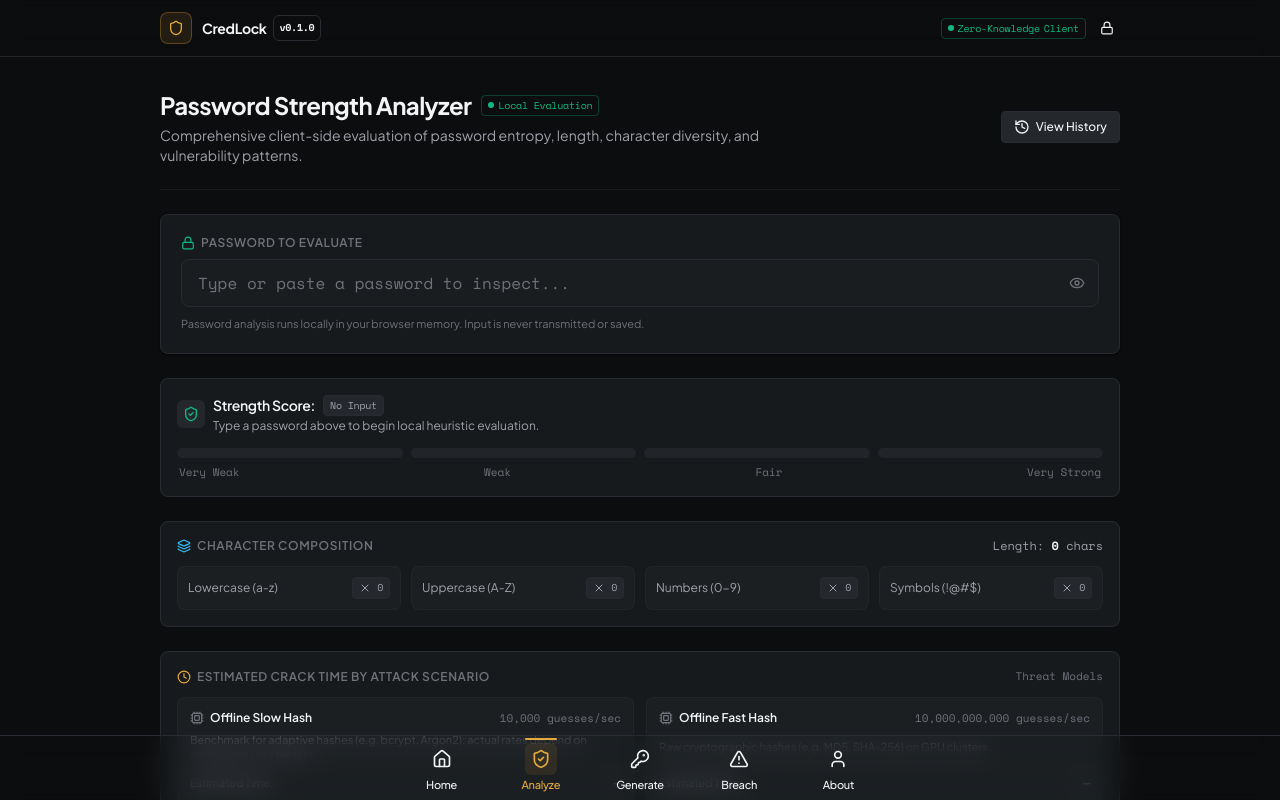
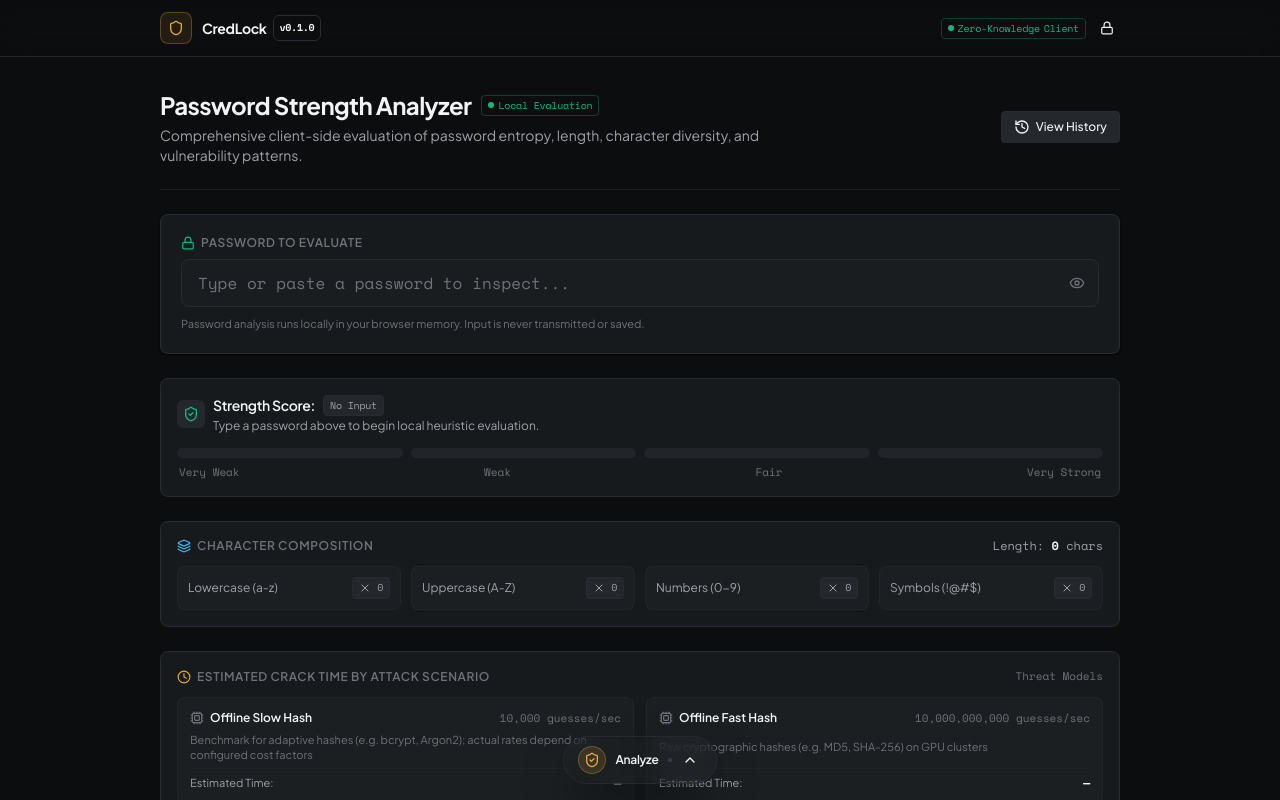
Before and after one commit to whosArlend/CredLock, a React (Vite) app: page /analyzer in a window 1280 px wide. Shown: the top 800 px of the page. Built offline with nearby package versions, Linux system fonts and the light colour scheme; what @zxcvbn-ts/core would draw is missing.

Commit message:
feat: implement adaptive capsule navigation system and profile page

```diff
--- a/src/components/layout/BottomNav.tsx
+++ b/src/components/layout/BottomNav.tsx
@@ -1,56 +1,58 @@
 import { Link, useLocation } from 'react-router-dom';
-import { Home, ShieldCheck, KeyRound, AlertTriangle, User } from 'lucide-react';
+import { ChevronUp, ChevronDown } from 'lucide-react';
 import { cn } from '@/lib/utils';
+import { useAdaptiveScrollNav } from '@/hooks/useAdaptiveScrollNav';
+import { NAV_ITEMS, DEFAULT_NAV_ITEM, isItemActive, type NavItem } from './navUtils';
 
-export interface NavItem {
-  name: string;
-  to: string;
-  icon: React.ComponentType<{ className?: string }>;
-}
-
-const NAV_ITEMS: NavItem[] = [
-  { name: 'Home', to: '/', icon: Home },
-  { name: 'Analyze', to: '/analyzer', icon: ShieldCheck },
-  { name: 'Generate', to: '/generator', icon: KeyRound },
-  { name: 'Breach', to: '/breach-checker', icon: AlertTriangle },
-  { name: 'About', to: '/profile', icon: User },
-];
-
+/**
+ * Adaptive Floating Capsule Navigation System.
+ *
+ * Implements Obsidian Vault × Cipher Ledger design tokens:
+ * - Expanded State: Floating dock presenting primary security destinations with active indicators.
+ * - Compact State: Sleek, high-contrast capsule pill showing active route badge and expand affordance.
+ * - Interaction: Collapses on scroll beyond threshold; stays compact when scrolling ceases or shifts direction;
+ *   re-expands on manual click or route change.
+ */
 export function BottomNav() {
   const location = useLocation();
+  const { isExpanded, expand, collapse } = useAdaptiveScrollNav({ threshold: 28 });
 
-  const isItemActive = (to: string): boolean => {
-    const currentPath = location.pathname;
-    if (to === '/') {
-      return currentPath === '/';
-    }
-    if (to === '/analyzer') {
-      return currentPath === '/analyzer' || currentPath.startsWith('/analysis-history');
-    }
-    if (to === '/breach-checker') {
-      return currentPath === '/breach-checker' || currentPath.startsWith('/breach-history');
-    }
-    return currentPath === to || currentPath.startsWith(`${to}/`);
-  };
+  const activeItem: NavItem =
+    NAV_ITEMS.find((item) => isItemActive(item.to, location.pathname)) ?? DEFAULT_NAV_ITEM;
+  const ActiveIcon = activeItem.icon;
 
   return (
+    <aside
+      aria-label="Navigation Capsule Container"
+      className="fixed bottom-3 sm:bottom-4 left-0 right-0 z-40 flex justify-center px-3 sm:px-4 pointer-events-none pb-[env(safe-area-inset-bottom)]"
+    >
       <nav
+        role="navigation"
         aria-label="Primary Navigation"
-      className="fixed bottom-0 left-0 right-0 z-40 border-t border-border bg-background-base/95 backdrop-blur-md pb-[env(safe-area-inset-bottom)]"
+        aria-expanded={isExpanded}
+        className={cn(
+          'pointer-events-auto transition-all duration-300 ease-[cubic-bezier(0.16,1,0.3,1)] motion-reduce:transition-none',
+          'border border-border/80 bg-background-base/95 backdrop-blur-md shadow-2xl shadow-black/60',
+          isExpanded
+            ? 'w-full max-w-lg h-16 rounded-2xl px-2 flex items-center justify-between'
+            : 'w-auto h-12 rounded-full px-3.5 flex items-center gap-2 hover:border-accent/40 hover:bg-surface-elevated/90 group cursor-pointer'
+        )}
       >
-      <div className="max-w-lg mx-auto flex items-center justify-around h-16 px-2">
+        {isExpanded ? (
+          <div className="flex items-center justify-between w-full h-full animate-in fade-in duration-200">
+            <div className="flex items-center justify-around flex-1">
               {NAV_ITEMS.map((item) => {
                 const Icon = item.icon;
-          const isActive = isItemActive(item.to);
+                const active = isItemActive(item.to, location.pathname);
 
                 return (
                   <Link
                     key={item.to}
                     to={item.to}
-              aria-current={isActive ? 'page' : undefined}
+                    aria-current={active ? 'page' : undefined}
                     className={cn(
-                'flex flex-col items-center justify-center flex-1 py-1 px-2 text-xs font-medium transition-all duration-150 select-none relative group rounded-lg focus-visible:outline-none focus-visible:ring-1 focus-visible:ring-accent',
-                isActive
+                      'flex flex-col items-center justify-center flex-1 py-1 px-1 text-xs font-medium transition-all duration-150 select-none relative group rounded-lg focus-visible:outline-none focus-visible:ring-1 focus-visible:ring-accent',
+                      active
                         ? 'text-accent'
                         : 'text-muted hover:text-foreground active:scale-95'
                     )}
@@ -58,7 +60,7 @@ export function BottomNav() {
                     <div
                       className={cn(
                         'p-1.5 rounded-md transition-all duration-150',
-                  isActive ? 'bg-accent/10 text-accent' : 'group-hover:bg-surface-elevated'
+                        active ? 'bg-accent/10 text-accent' : 'group-hover:bg-surface-elevated'
                       )}
                     >
                       <Icon className="w-5 h-5" />
@@ -66,7 +68,7 @@ export function BottomNav() {
                     <span className="text-[11px] mt-0.5 tracking-tight font-medium">
                       {item.name}
                     </span>
-              {isActive && (
+                    {active && (
                       <span
                         className="absolute -top-[1px] w-8 h-[2px] bg-accent rounded-full"
                         aria-hidden="true"
@@ -76,6 +78,43 @@ export function BottomNav() {
                 );
               })}
             </div>
+
+            <div className="w-[1px] h-6 bg-border/60 mx-1 flex-shrink-0" aria-hidden="true" />
+
+            <button
+              type="button"
+              onClick={collapse}
+              className="flex flex-col items-center justify-center py-1 px-1.5 text-xs font-medium text-muted hover:text-foreground active:scale-95 transition-all select-none rounded-lg focus-visible:outline-none focus-visible:ring-1 focus-visible:ring-accent group flex-shrink-0"
+              aria-label="Collapse navigation"
+              title="Collapse navigation"
+            >
+              <div className="p-1 rounded-md group-hover:bg-surface-elevated transition-colors">
+                <ChevronDown className="w-4 h-4 text-muted group-hover:text-accent transition-colors" />
+              </div>
+              <span className="text-[9px] tracking-tight text-muted font-mono">Hide</span>
+            </button>
+          </div>
+        ) : (
+          <button
+            type="button"
+            onClick={expand}
+            className="flex items-center gap-2.5 h-full focus-visible:outline-none focus-visible:ring-2 focus-visible:ring-accent rounded-full select-none animate-in fade-in duration-200"
+            aria-label={`Expand navigation (current page: ${activeItem.name})`}
+          >
+            <div className="flex items-center justify-center w-7 h-7 rounded-full bg-accent/15 text-accent border border-accent/30 shadow-sm flex-shrink-0">
+              <ActiveIcon className="w-4 h-4" />
+            </div>
+            <span className="text-xs font-semibold tracking-tight text-foreground font-sans whitespace-nowrap">
+              {activeItem.name}
+            </span>
+            <span className="w-1 h-1 rounded-full bg-border-strong flex-shrink-0" aria-hidden="true" />
+            <div className="flex items-center gap-1 text-muted group-hover:text-accent transition-colors pr-1 flex-shrink-0">
+              <span className="text-[10px] font-mono uppercase tracking-wider hidden xs:inline">Menu</span>
+              <ChevronUp className="w-4 h-4 transition-transform group-hover:-translate-y-0.5" />
+            </div>
+          </button>
+        )}
       </nav>
+    </aside>
   );
 }
--- /dev/null
+++ b/src/components/layout/navUtils.ts
@@ -0,0 +1,38 @@
+import { Home, ShieldCheck, KeyRound, AlertTriangle, User } from 'lucide-react';
+import type { ComponentType } from 'react';
+
+export interface NavItem {
+  name: string;
+  to: string;
+  icon: ComponentType<{ className?: string }>;
+}
+
+export const DEFAULT_NAV_ITEM: NavItem = {
+  name: 'Home',
+  to: '/',
+  icon: Home,
+};
+
+export const NAV_ITEMS: NavItem[] = [
+  DEFAULT_NAV_ITEM,
+  { name: 'Analyze', to: '/analyzer', icon: ShieldCheck },
+  { name: 'Generate', to: '/generator', icon: KeyRound },
+  { name: 'Breach', to: '/breach-checker', icon: AlertTriangle },
+  { name: 'About', to: '/profile', icon: User },
+];
+
+/**
+ * Route matching logic for active navigation indicators.
+ */
+export function isItemActive(to: string, currentPath: string): boolean {
+  if (to === '/') {
+    return currentPath === '/';
+  }
+  if (to === '/analyzer') {
+    return currentPath === '/analyzer' || currentPath.startsWith('/analysis-history');
+  }
+  if (to === '/breach-checker') {
+    return currentPath === '/breach-checker' || currentPath.startsWith('/breach-history');
+  }
+  return currentPath === to || currentPath.startsWith(`${to}/`);
+}
--- /dev/null
+++ b/src/hooks/useAdaptiveScrollNav.ts
@@ -0,0 +1,122 @@
+import { useState, useEffect, useRef, useCallback } from 'react';
+import { useLocation } from 'react-router-dom';
+
+export interface UseAdaptiveScrollNavOptions {
+  /**
+   * Minimum vertical scroll delta in pixels required to trigger navigation collapse.
+   * Defends against microscopic jitter or sub-pixel touch vibrations.
+   * Default: 28px
+   */
+  threshold?: number;
+  /**
+   * Initial expanded state on mount.
+   * Default: true
+   */
+  initialExpanded?: boolean;
+}
+
+export interface UseAdaptiveScrollNavReturn {
+  isExpanded: boolean;
+  expand: () => void;
+  collapse: () => void;
+  toggle: () => void;
+}
+
+/**
+ * Custom hook managing the adaptive floating capsule navigation state machine.
+ *
+ * State Machine Invariants:
+ * 1. Initial State: Always expanded on mount.
+ * 2. Route Change: Always resets to expanded and resets scroll reference anchor.
+ * 3. Scrolling: When user scrolls beyond `threshold`, collapses to compact capsule.
+ * 4. Scroll Persistence: Scrolling up or down while compact NEVER auto-expands; remains compact.
+ * 5. Manual Expansion: Clicking compact capsule expands it and resets the scroll anchor to the
+ *    current scroll position, preventing immediate re-collapse.
+ * 6. Re-scrolling after manual expansion: Collapses only when a NEW scroll delta exceeds threshold.
+ */
+export function useAdaptiveScrollNav({
+  threshold = 28,
+  initialExpanded = true,
+}: UseAdaptiveScrollNavOptions = {}): UseAdaptiveScrollNavReturn {
+  const location = useLocation();
+  const [isExpanded, setIsExpanded] = useState<boolean>(initialExpanded);
+  const lastScrollYRef = useRef<number>(0);
+  const isExpandedRef = useRef<boolean>(initialExpanded);
+  const tickingRef = useRef<boolean>(false);
+
+  // Synchronize ref to prevent stale closures inside passive listeners & animation frames
+  isExpandedRef.current = isExpanded;
+
+  const getScrollY = (): number => {
+    if (typeof window === 'undefined') return 0;
+    return window.scrollY || document.documentElement.scrollTop || 0;
+  };
+
+  const expand = useCallback(() => {
+    setIsExpanded(true);
+    lastScrollYRef.current = getScrollY();
+  }, []);
+
+  const collapse = useCallback(() => {
+    setIsExpanded(false);
+    lastScrollYRef.current = getScrollY();
+  }, []);
+
+  const toggle = useCallback(() => {
+    if (isExpandedRef.current) {
+      collapse();
+    } else {
+      expand();
+    }
+  }, [collapse, expand]);
+
+  // Route navigation trigger: Reset to expanded on every route change
+  useEffect(() => {
+    setIsExpanded(true);
+    lastScrollYRef.current = getScrollY();
+  }, [location.pathname]);
+
+  // Scroll listener: Monitored passively with requestAnimationFrame throttling
+  useEffect(() => {
+    lastScrollYRef.current = getScrollY();
+
+    const handleScroll = () => {
+      // Invariant: If already compact, scrolling up or down MUST NOT expand
+      if (!isExpandedRef.current) {
+        return;
+      }
+
+      if (tickingRef.current) {
+        return;
+      }
+
+      tickingRef.current = true;
+
+      window.requestAnimationFrame(() => {
+        tickingRef.current = false;
+        if (!isExpandedRef.current) return;
+
+        const currentScrollY = getScrollY();
+        const delta = Math.abs(currentScrollY - lastScrollYRef.current);
+
+        if (delta >= threshold) {
+          setIsExpanded(false);
+          lastScrollYRef.current = currentScrollY;
+        }
+      });
+    };
+
+    window.addEventListener('scroll', handleScroll, { passive: true });
+
+    return () => {
+      window.removeEventListener('scroll', handleScroll);
+    };
+  }, [threshold]);
+
+  return {
+    isExpanded,
+    expand,
+    collapse,
+    toggle,
+  };
+}
--- a/src/pages/ProfilePage.tsx
+++ b/src/pages/ProfilePage.tsx
@@ -1,6 +1,6 @@
 import { useState } from 'react';
 import { PageHeader } from '@/components/layout/PageHeader';
-import { Card, CardHeader, CardTitle, CardDescription, CardContent } from '@/components/ui/Card';
+import { Card } from '@/components/ui/Card';
 import { Badge } from '@/components/ui/Badge';
 import { Button } from '@/components/ui/Button';
 import { useToast } from '@/hooks/useToast';
```
Also changed, not shown: 2 other files (tests, documents, lock files or other folders). Lines whose indentation alone changed are shown as unchanged.
